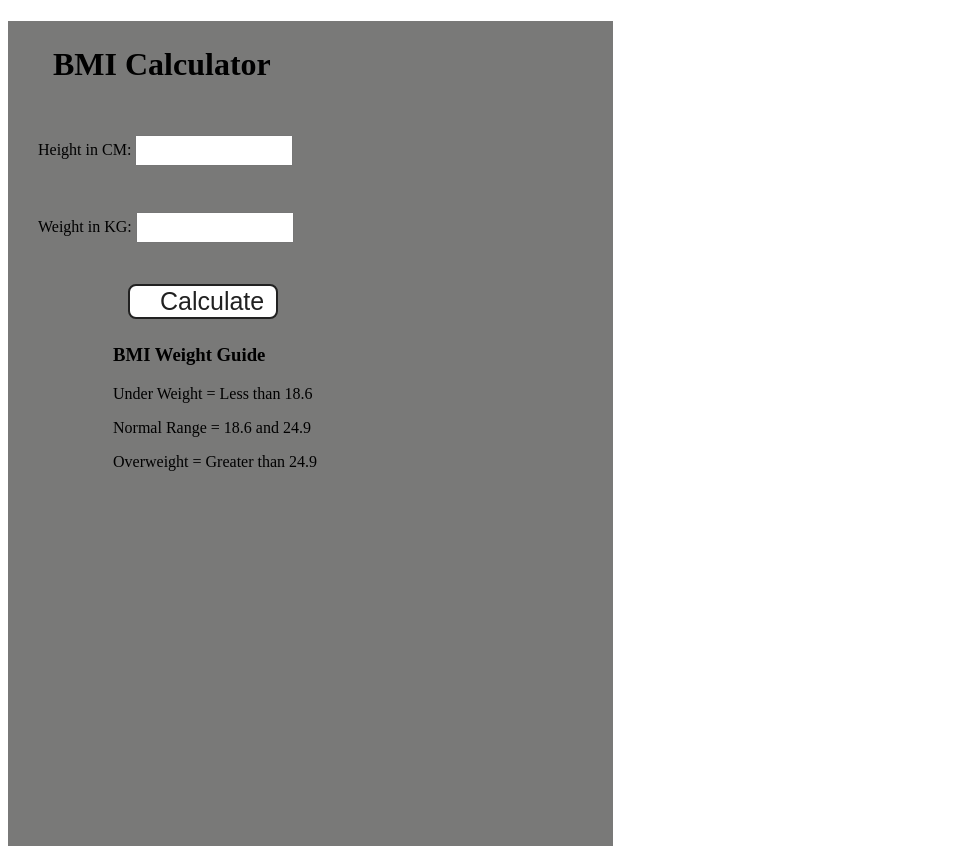
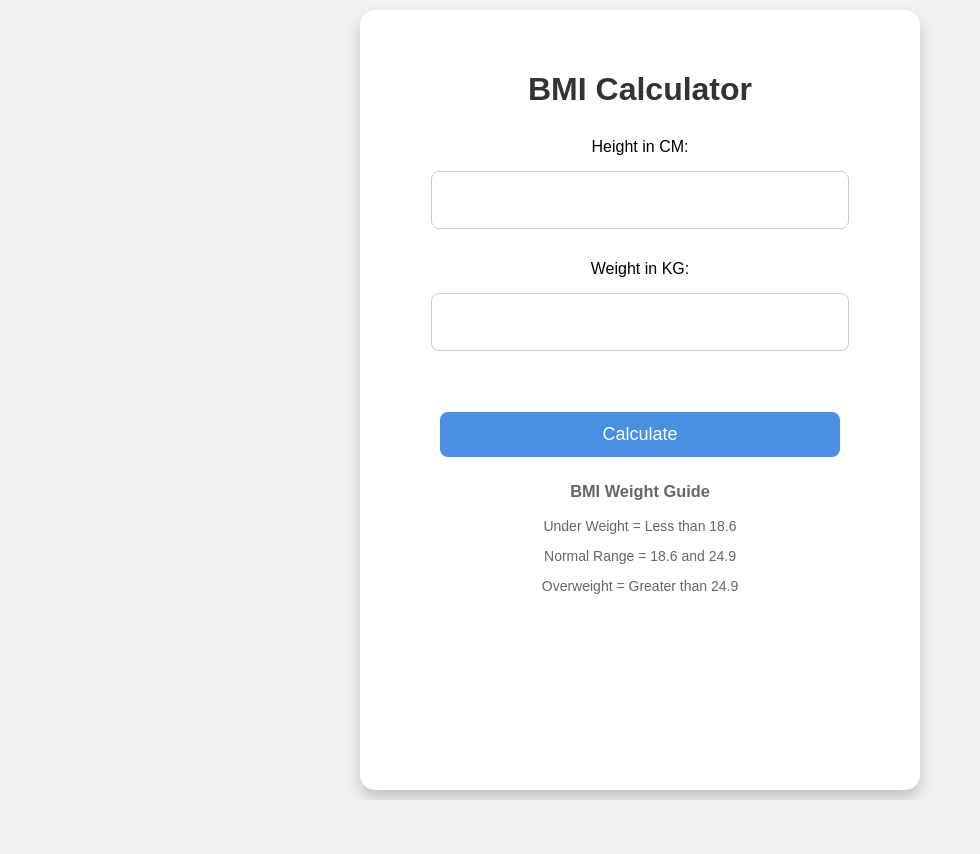
Before and after one commit to CodeWithJay-007/myProjects, a plain HTML site: page BmiCalculator/index.html in a window 1280 px wide. Shown: the whole page, without its empty margins (0-980 px from the left). After the commit the page ends 800 px from the top, so only its background shows below. Drawn offline with Linux system fonts and the light colour scheme.

Commit message:
New project

```diff
--- a/BmiCalculator/bmi.js
+++ b/BmiCalculator/bmi.js
@@ -4,9 +4,9 @@ const form = document.querySelector('form');
 
 form.addEventListener('submit', function (e) {
   e.preventDefault();
-
-  const height = parseInt(document.querySelector('#height').value);
-  const weight = parseInt(document.querySelector('#weight').value);
+  console.log("ehight: ",document.querySelector('#height').value)
+  const height = parseFloat(document.querySelector('#height').value);
+  const weight = parseFloat(document.querySelector('#weight').value);
   const results = document.querySelector('#results');
 
   if (height === '' || height < 0 || isNaN(height)) {
@@ -15,8 +15,15 @@ form.addEventListener('submit', function (e) {
     results.innerHTML = `Please give a valid weight ${weight}`;
   } else {
     const bmi = (weight / ((height * height) / 10000)).toFixed(2);
+    if(bmi<18.6)
+      results.innerHTML = `<span>you are under weight ${bmi}</span>`;
+    else if (bmi>18.6 && bmi<24.9)
+      results.innerHTML = `<span>you are normal weight ${bmi}</span>`;
+    else
+      results.innerHTML = `<span>you are over weight ${bmi}</span>`;
+
     //show the result
-    results.innerHTML = `<span>${bmi}</span>`;
+    //results.innerHTML = `<span>yyour height is ${height} and wieght is ${weight} and BMI is ${bmi}</span>`;
   }
 
 
--- a/BmiCalculator/style.css
+++ b/BmiCalculator/style.css
@@ -1,46 +1,79 @@
+body {
+  font-family: 'Poppins', sans-serif;
+  background: #f2f2f2;
+  margin: 0;
+  padding: 0;
+  display: flex;
+  justify-content: center;
+  align-items: center;
+  height: 100vh;
+}
+
 .container {
-  width: 575px;
-  height: 825px;
+  width: 500px;
+  min-height: 700px;
+  background: #ffffff;
+  border-radius: 15px;
+  box-shadow: 0 8px 16px rgba(0, 0, 0, 0.2);
+  padding: 40px 30px;
+  text-align: center;
+}
 
-  background-color: #797978;
-  padding-left: 30px;
+h1 {
+  margin-bottom: 30px;
+  font-size: 2rem;
+  color: #333;
 }
+
 #height,
 #weight {
-  width: 150px;
-  height: 25px;
-  margin-top: 30px;
+  width: 80%;
+  height: 40px;
+  margin: 15px 0;
+  padding: 8px;
+  border-radius: 8px;
+  border: 1px solid #ccc;
+  font-size: 16px;
+  outline: none;
+  transition: border 0.3s;
+}
+
+#height:focus,
+#weight:focus {
+  border-color: #4a90e2;
 }
 
 #weight-guide {
-  margin-left: 75px;
-  margin-top: 25px;
+  margin-top: 20px;
+  font-size: 14px;
+  color: #666;
 }
 
 #results {
-  font-size: 35px;
-  margin-left: 90px;
-  margin-top: 20px;
-  color: rgb(241, 241, 241);
+  font-size: 32px;
+  margin-top: 25px;
+  color: #4a90e2;
+  font-weight: bold;
 }
 
 button {
-  width: 150px;
-  height: 35px;
-  margin-left: 90px;
-  margin-top: 25px;
-  background-color: #fff;
-  padding: 1px 30px;
+  width: 80%;
+  height: 45px;
+  margin-top: 30px;
+  background: #4a90e2;
+  color: #fff;
+  font-size: 18px;
   border-radius: 8px;
-  color: #212121;
-  text-decoration: none;
-  border: 2px solid #212121;
-
-  font-size: 25px;
+  border: none;
+  cursor: pointer;
+  transition: background 0.3s ease, transform 0.2s ease;
 }
 
-h1 {
-  padding-left: 15px;
-  padding-top: 25px;
+button:hover {
+  background: #357abd;
+  transform: scale(1.05);
+}
 
+button:active {
+  background: #2e5d91;
 }
--- /dev/null
+++ b/GuessTheNumber/style.css
@@ -0,0 +1,91 @@
+html {
+  font-family: sans-serif;
+}
+
+body {
+  width: 300px;
+  max-width: 750px;
+  min-width: 480px;
+  margin: 0 auto;
+  background-color: #212121;
+}
+
+.lastResult {
+  color: white;
+  padding: 7px;
+}
+
+.guesses {
+  color: white;
+  padding: 7px;
+}
+
+button {
+  background-color: #141414;
+  color: #fff;
+  width: 250px;
+  height: 50px;
+  border-radius: 25px;
+  font-size: 30px;
+  border-style: none;
+  margin-top: 30px;
+  /* margin-left: 50px; */
+}
+
+#subt {
+  background-color: #161616;
+  color: #ffffff;
+  width: 200px;
+  height: 50px;
+  border-radius: 10px;
+  font-size: 20px;
+  border-style: none;
+  margin-top: 50px;
+  /* margin-left: 75px; */
+}
+
+#guessField {
+  color: #000;
+  width: 250px;
+  height: 50px;
+  font-size: 30px;
+  border-style: none;
+  margin-top: 25px;
+
+  /* margin-left: 50px; */
+  border: 5px solid #6c6d6d;
+  text-align: center;
+}
+
+#guess {
+  font-size: 55px;
+  /* margin-left: 90px; */
+  margin-top: 120px;
+  color: #fff;
+}
+
+.guesses {
+  background-color: #7a7a7a;
+}
+
+#wrapper {
+  box-sizing: border-box;
+  text-align: center;
+  width: 450px;
+  height: 550px;
+  background-color: #474747;
+  color: #fff;
+  font-size: 25px;
+}
+
+h1 {
+  background-color: #161616;
+
+  color: #fff;
+  text-align: center;
+}
+
+p {
+  font-size: 16px;
+  text-align: center;
+}
--- /dev/null
+++ b/unlimitedColour/unlimitedColor.js
@@ -0,0 +1,22 @@
+const randomColour = function () {
+  const letters = '0123456789ABCDEF';
+  let colour = '#';
+  for (let i = 0; i < 6; i++) {
+    colour += letters[Math.floor(Math.random() * 16)];
+  }
+  return colour;
+}
+let intervalId;
+document.querySelector('#start').addEventListener('click', function () {
+   if (!intervalId) {
+     intervalId = setInterval(function() {
+       document.body.style.backgroundColor = randomColour();
+    } , 1000)
+   }
+})
+
+document.querySelector('#stop').addEventListener('click', function () {
+    clearInterval(intervalId);
+    intervalId = null;
+
+})
```
Also changed, not shown: DigitalClock/DigClo.js (added, +8 -0 lines), DigitalClock/index.html (added, +68 -0 lines), GuessTheNumber/GTN.js (added, +13 -0 lines), GuessTheNumber/index.html (added, +32 -0 lines), unlimitedColour/index.HTML (added, +15 -0 lines), colourSwitcher/clrChanger.js (renamed from colourChanger/clrChanger.js), colourSwitcher/index.html (renamed from colourChanger/index.html), colourSwitcher/style.css (renamed from colourChanger/style.css).
